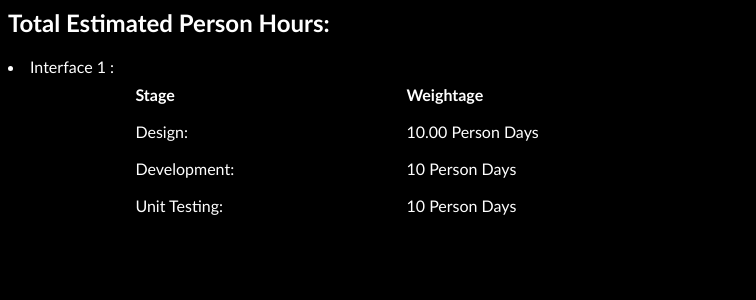
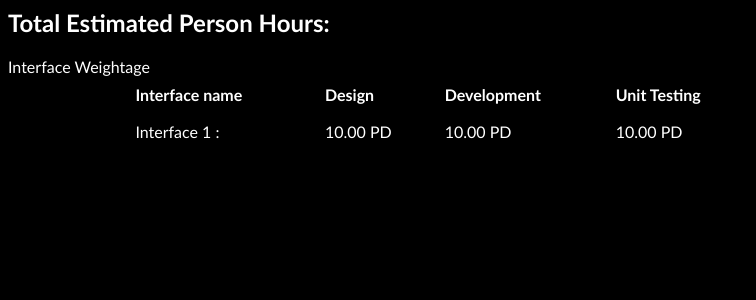
Before and after one commit to ssubhajitt/subdemo, a Flask app: template templates/output.html in a window 1280 px wide. Shown: the top 300 px of the page, without its empty margins (0-756 px from the left). Run offline with Flask 2, Linux system fonts and the light colour scheme; the template is opened without the code that fills it: most values are stand-ins (such as "Sample title", 1, 10 or a date in 2020); parts of the project's set-up code (start-up, migrations or seed data) failed here and were passed over.

Commit message:
Update output.html

```diff
--- a/templates/output.html
+++ b/templates/output.html
@@ -3,23 +3,19 @@
 <font face="Trebuchet MS" color=white>
   <h2>Total Estimated Person Hours: </h2>
   {% for doc in weightage %}
-  <li>Interface {{loop.index}} :</li>
-  <table><tr>
-    <th>Stage</th>
-    <th>Weightage</th>
-
+  <table>
+  <tr>
+    <th>Interface name</th>
+    <th>Design</th>
+    <th>Development</th>
+    <th>Unit Testing</th>
+    <ht>Interface Weightage</ht>
   </tr>
   <tr>
-    <td>Design: </td>
-    <td>{{'%0.2f'|format(doc['weightage']*0.25)}} Person Days</td>
-  </tr>
-  <tr>
-    <td>Development:</td>
-    <td>{{doc['weightage']*0.50}} Person Days</td>
-  </tr>
-  <tr>
-    <td>Unit Testing:</td>
-    <td>{{doc['weightage']*0.25}} Person Days</td>
+    <td>Interface {{loop.index}} :</td>
+    <td>{{'%0.2f'|format(doc['weightage']*0.25)}} PD</td>
+    <td>{{'%0.2f'|format(doc['weightage']*0.50)}} PD</td>
+    <td>{{'%0.2f'|format(doc['weightage']*0.25)}} PD</td>
   </tr>
 </table>
 
```
